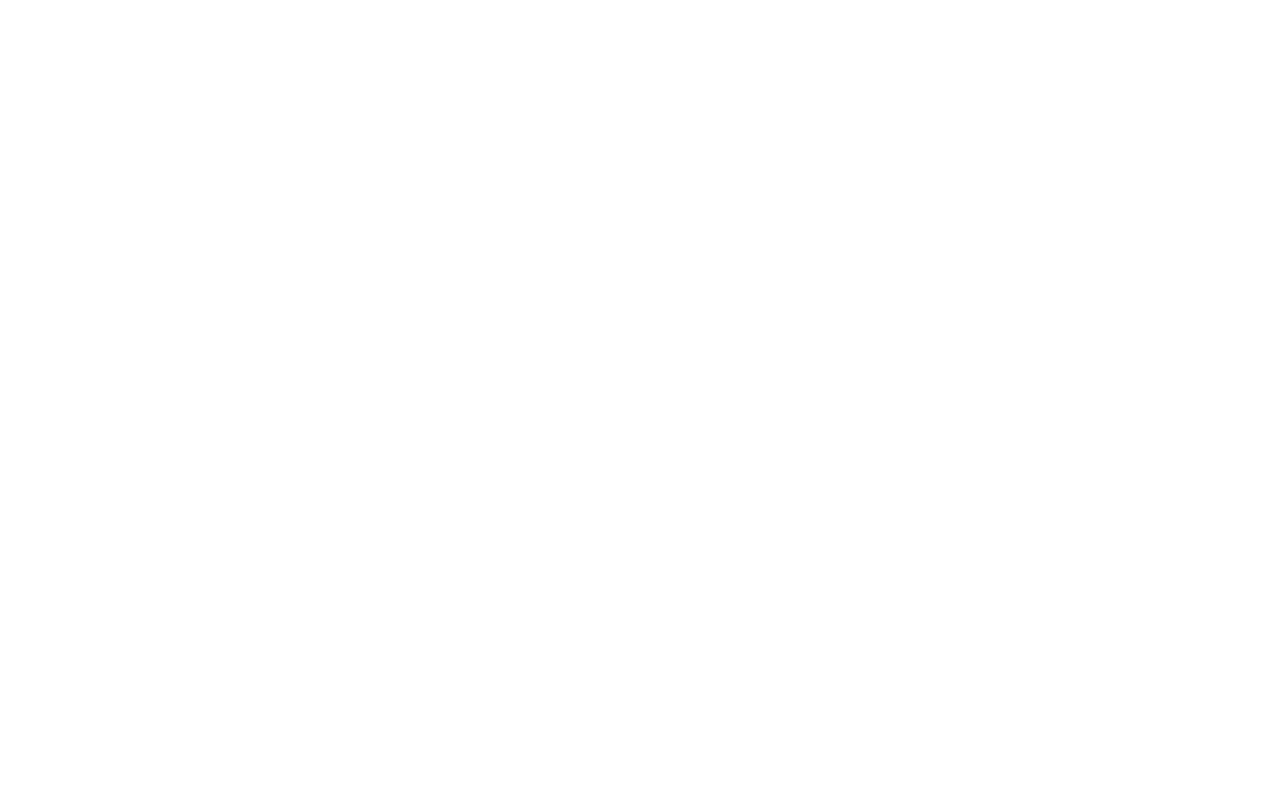
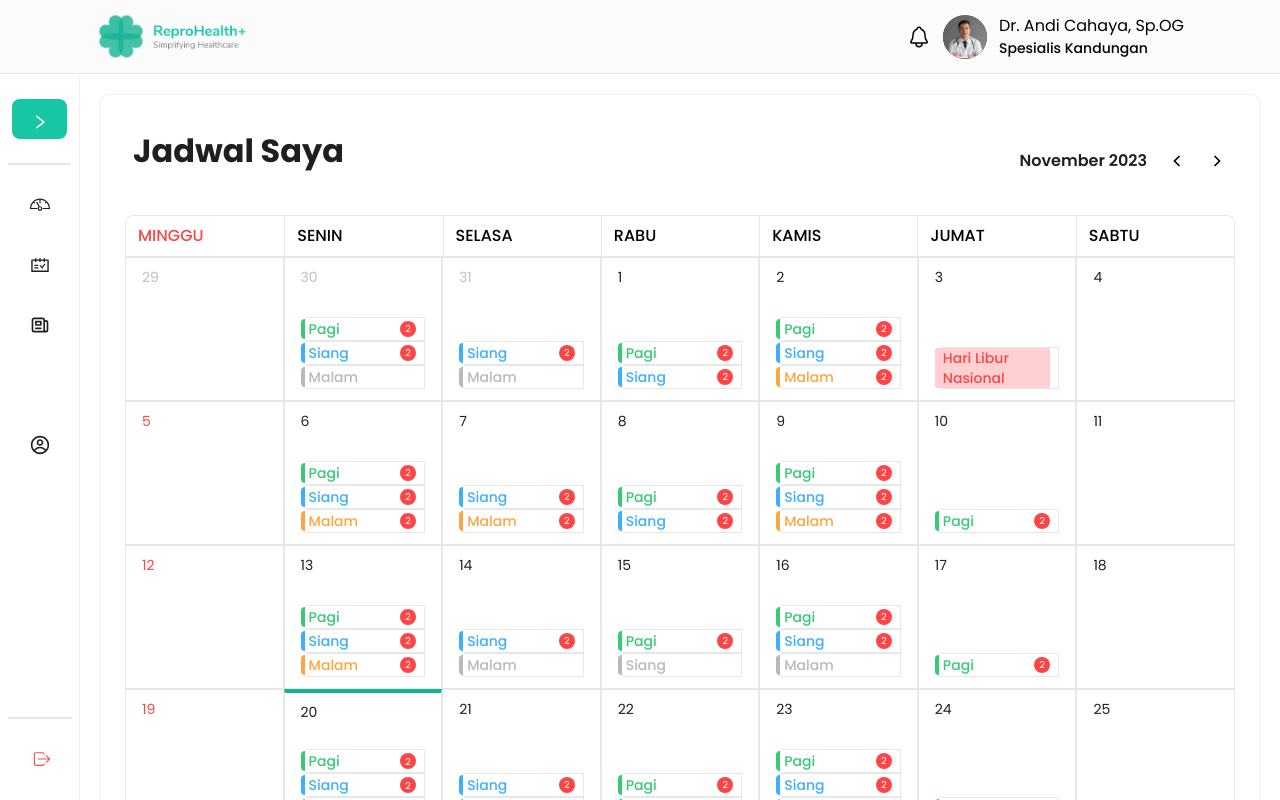
Before and after one commit to team-capstone-1/fe-repro-health, a React (Vite) app: page /jadwal-saya in a window 1280 px wide. Before the commit this address had no page. Shown: the top 800 px of the page. Built offline with nearby package versions, Linux system fonts and the light colour scheme; some icons are missing.

Commit message:
refactor : set my schedule page, and refactor some style in calendar schedule

```diff
--- a/src/index.css
+++ b/src/index.css
@@ -128,3 +128,7 @@ p {
 .big-calendar table thead tr > th {
   display: none;
 }
+
+.ant-picker-body {
+  padding-top: 0px !important;
+}
--- a/src/routers/index.jsx
+++ b/src/routers/index.jsx
@@ -16,6 +16,7 @@ import Dashboard from "@/views/app-views/dashboard";
 import Forum from "@/views/app-views/forum";
 import PrivateRoute from "@/routers/PrivateRoute";
 import Appointment from "@/views/app-views/appointment";
+import MySchedule from "@/views/app-views/my-schedule/components/MySchedule";
 
 export default function SetupRoutes() {
   return (
@@ -30,6 +31,7 @@ export default function SetupRoutes() {
       <Route path="/" element={<PrivateRoute />}>
         <Route path="/dashboard" element={<Dashboard />} />
         <Route path="/appointment" element={<Appointment />} />
+        <Route path="/jadwal-saya" element={<MySchedule />} />
         <Route path="/forum" element={<Forum />} />
       </Route>
       <Route path="/login" element={<Login />} />
--- a/src/views/app-views/appointment/index.jsx
+++ b/src/views/app-views/appointment/index.jsx
@@ -1,18 +1,11 @@
-import MySchedule from "./components/MySchedule";
 import ListAppointment from "./components/ListAppointment";
-import { Tabs } from "@/components/shared-components/Tabs";
 
 export default function Appointment() {
   return (
     <>
-      <Tabs title={["Janji Temu", "Jadwal Saya"]}>
-        <section className="py-5">
-          <ListAppointment />
-        </section>
-        <section className="py-5">
-          <MySchedule />
-        </section>
-      </Tabs>
+      <section className="py-5">
+        <ListAppointment />
+      </section>
     </>
   );
 }
--- a/src/views/app-views/appointment/components/MySchedule.jsx
+++ b/src/views/app-views/my-schedule/components/MySchedule.jsx
@@ -4,7 +4,7 @@ import { Calendar } from "antd";
 import { useState } from "react";
 import { GrFormNext, GrFormPrevious } from "react-icons/gr";
 import { months } from "@/utils/GenerateDate";
-import { Response } from "@/views/app-views/appointment/constant/my-schedule";
+import { Response } from "@/views/app-views/my-schedule/constant/my-schedule";
 import { mapListData } from "@/utils/MapListData";
 
 import DetailSchedule from "./DetailSchedule";
@@ -67,12 +67,12 @@ export default function MySchedule() {
             />
           </div>
         </div>
-        <ul className="grid grid-cols-7 place-items-start">
+        <ul className="grid grid-cols-7 place-items-start rounded-tl-lg rounded-tr-lg border">
           {days.map((day, index) => (
             <li
               key={index}
-              className={`ps-3 text-base font-medium uppercase ${
-                index === 0 ? "text-negative" : "text-black"
+              className={`h-full w-full border-l pb-2 ps-3 pt-2 text-base font-medium uppercase ${
+                index === 0 ? "border-l-0 text-negative" : "text-black"
               }`}
             >
               {day}
@@ -87,11 +87,11 @@ export default function MySchedule() {
     return (
       <>
         <div
-          className={`h-36 w-full p-2 px-4 text-left hover:bg-green-50 ${
+          className={`h-36 w-full border p-2  px-4 text-left hover:bg-green-50 ${
             value.date() === dayjs().date() &&
             value.month() === dayjs().month() &&
             value.year() === dayjs().year()
-              ? "border-t-4 border-green-600"
+              ? "border-t-4 border-green-600 border-b-inherit border-l-inherit border-r-inherit"
               : ""
           }`}
         >
@@ -105,10 +105,10 @@ export default function MySchedule() {
             {value.date()}
           </div>
 
-          <div className="flex h-[60%] flex-col justify-end">
+          <div className="flex h-[80%] flex-col justify-end">
             {listData.map((item, index) => (
               <div
-                className={`flex w-full items-center  ${
+                className={`flex w-full items-center rounded-bl-lg rounded-tl-lg border-b border-r border-t pe-2  ${
                   item.type === "Tidak Masuk"
                     ? "justify-start"
                     : "justify-between"
@@ -162,7 +162,7 @@ export default function MySchedule() {
   };
 
   return (
-    <>
+    <section className="my-5">
       <Card className="overflow-x-auto">
         <ConfigProvider
           theme={{
@@ -189,7 +189,7 @@ export default function MySchedule() {
         handleOpenDrawer={handleOpenDrawer}
         date={selectedDate}
       />
-    </>
+    </section>
   );
 }
 
--- /dev/null
+++ b/src/views/app-views/my-schedule/index.jsx
@@ -0,0 +1,7 @@
+export default function MySchedule() {
+  return (
+    <>
+      <MySchedule />
+    </>
+  );
+}
```
Also changed, not shown: src/views/app-views/my-schedule/components/DetailSchedule.jsx (renamed from src/views/app-views/appointment/components/DetailSchedule.jsx), src/views/app-views/my-schedule/constant/my-schedule/index.js (renamed from src/views/app-views/appointment/constant/my-schedule/index.js).
